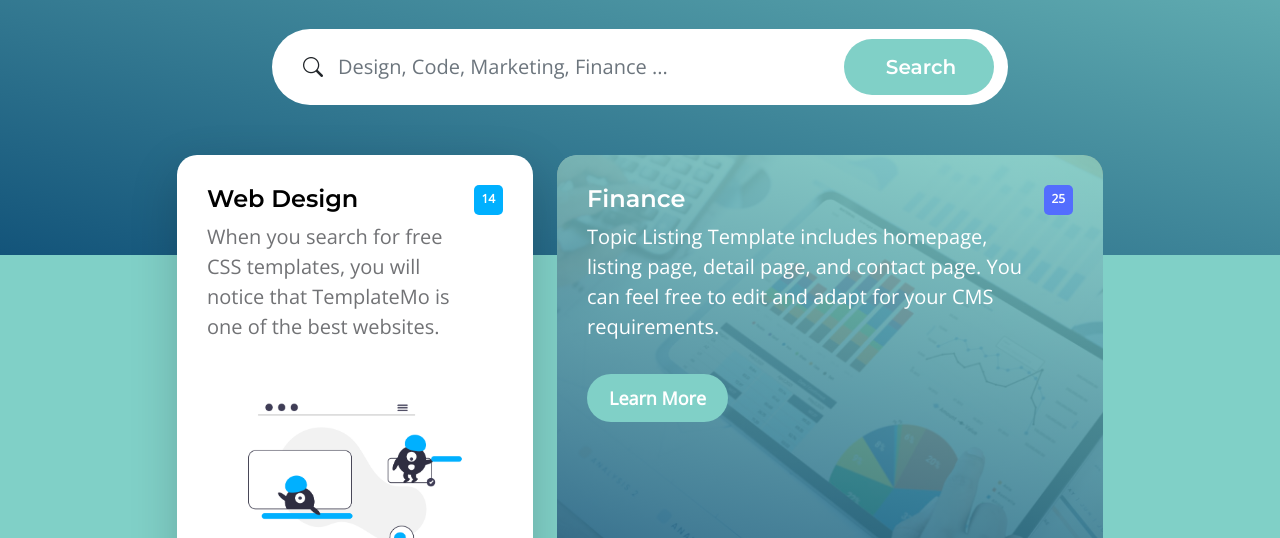
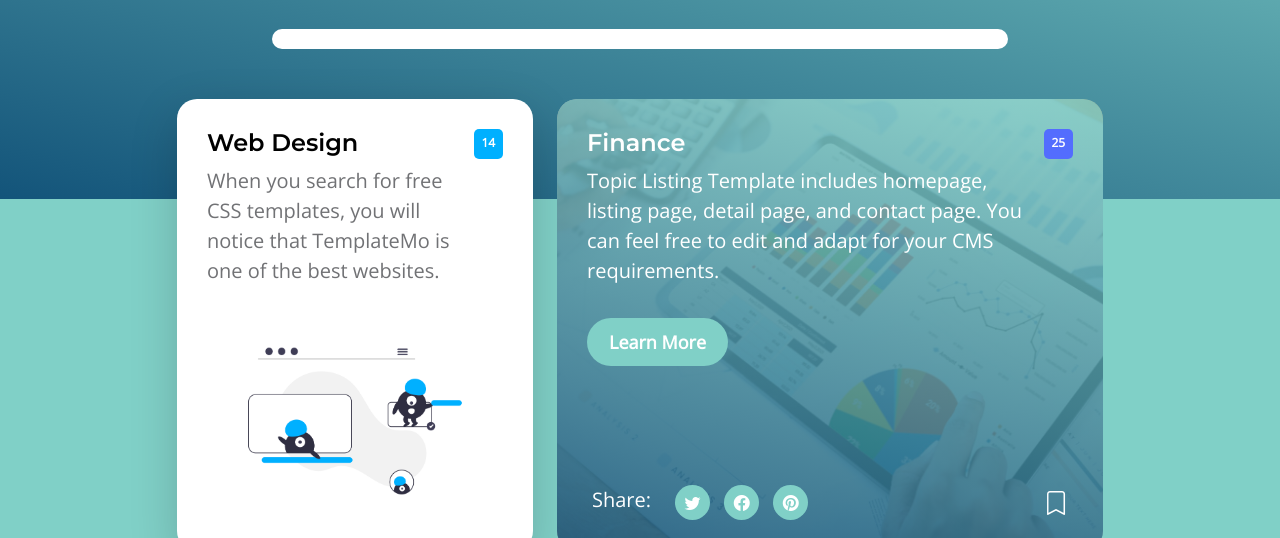
Before and after one commit to Croney-Tech/ProxyHathaquing, a plain HTML site: page index.html in a window 1280 px wide. Shown: the part 257-795 px from the top of the page. Drawn offline with nearby package versions, Linux system fonts and the light colour scheme; a script that the page names is missing.

Commit message:
Update index.html
Signed-off-by: Croney-Tech <160621544+Croney-Tech@users.noreply.github.com>

```diff
--- a/index.html
+++ b/index.html
@@ -101,15 +101,9 @@ https://templatemo.com/tm-590-topic-listing
 
                             <form method="get" class="custom-form mt-4 pt-2 mb-lg-0 mb-5" role="search">
                                 <div class="input-group input-group-lg">
-                                    <span class="input-group-text bi-search" id="basic-addon1">
-
-                                    </span>
-
-                                    <input name="keyword" type="search" class="form-control" id="keyword" placeholder="Design, Code, Marketing, Finance ..." aria-label="Search">
-
-                                    <button type="submit" class="form-control">Search</button>
 
                                     <div id="r4-widget-form"></div>
+
                                 </div>
                             </form>
                         </div>
```
